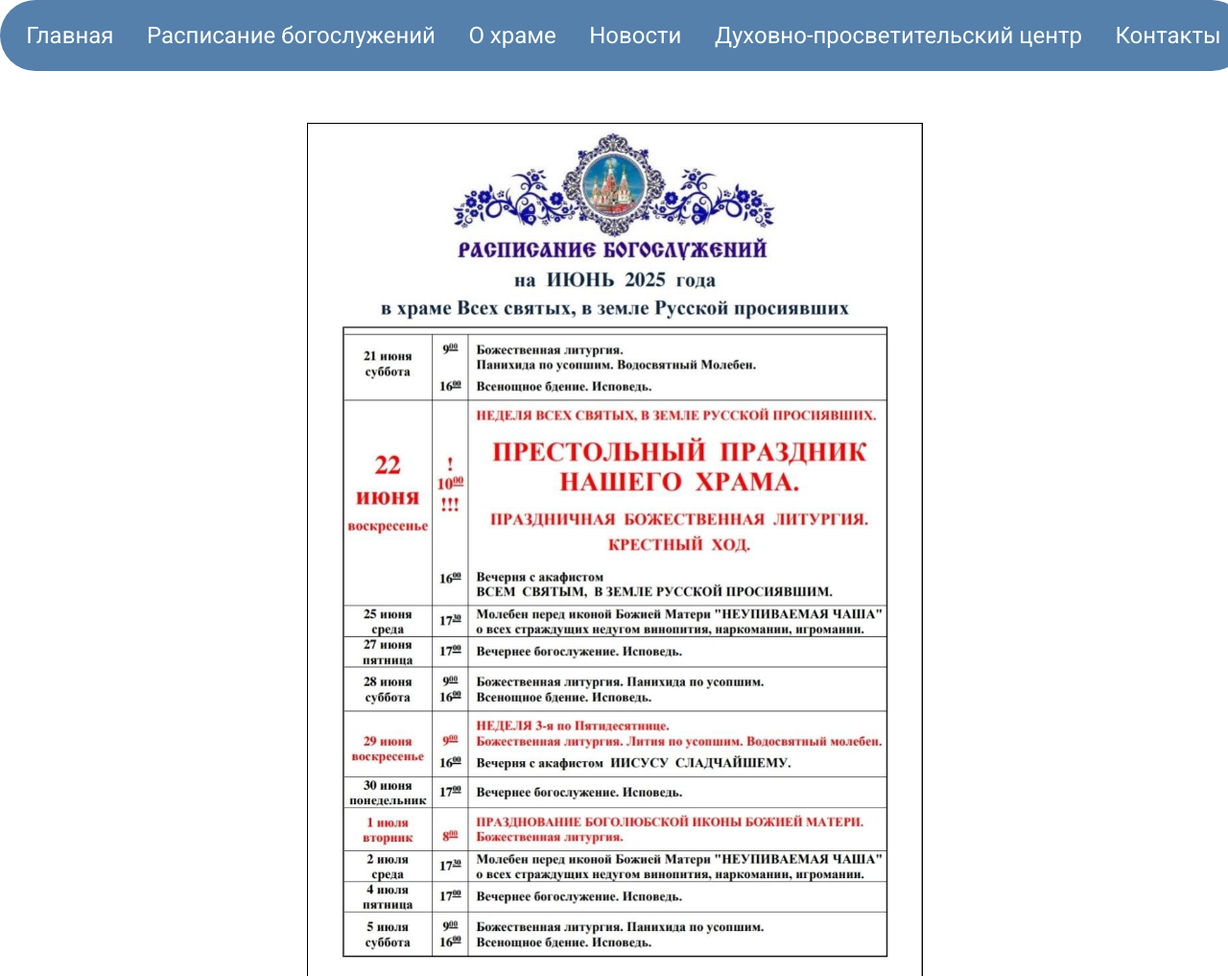
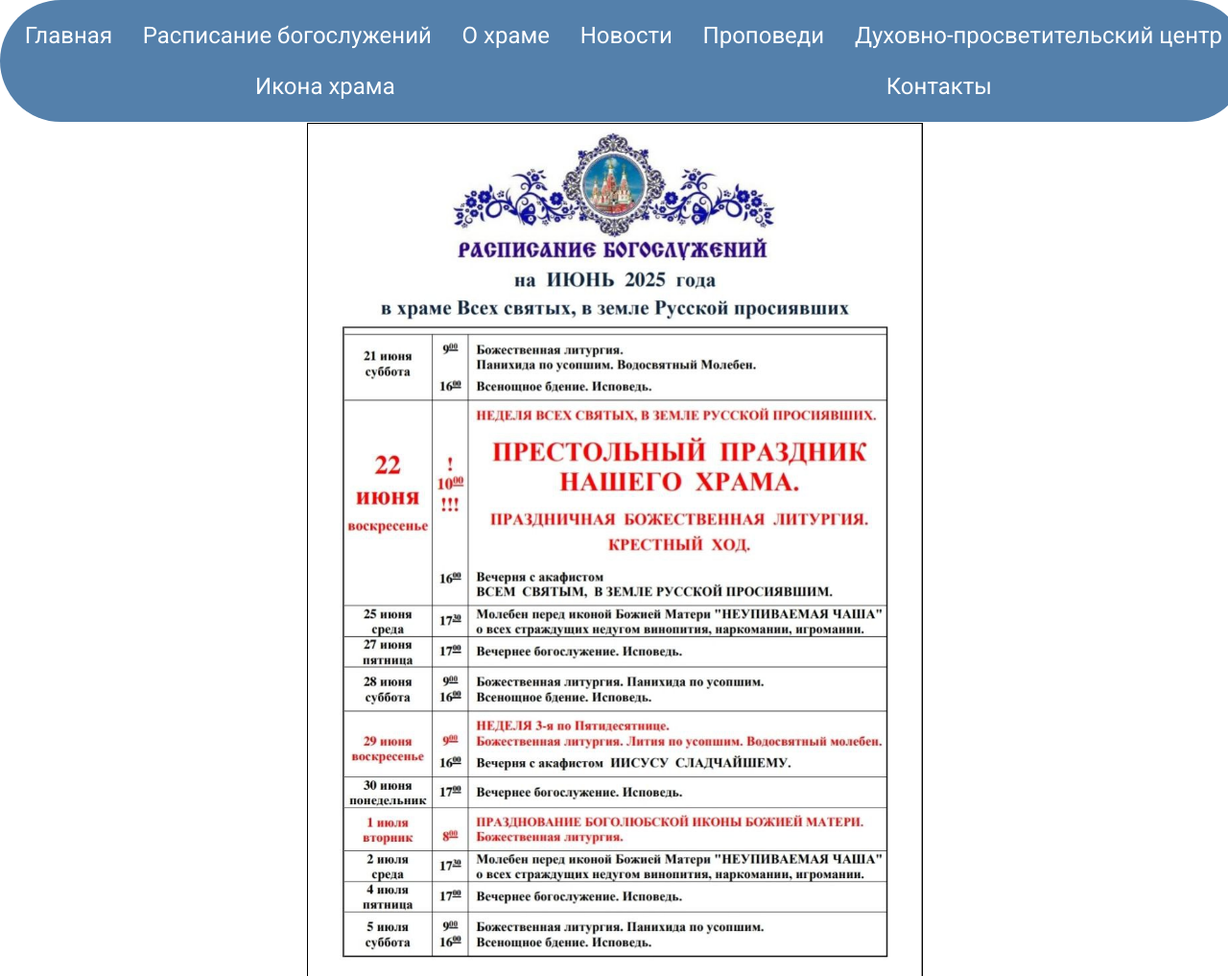
Before and after one commit to kakoetoimia/church_website_test, a plain HTML site: page timetable.html in a window 1280 px wide. Shown: the top 1017 px of the page at 96% size. Drawn offline with Linux system fonts and the light colour scheme.

Commit message:
Update timetable.html

```diff
--- a/timetable.html
+++ b/timetable.html
@@ -13,8 +13,9 @@
         <a href="timetable.html" class="menu_button">Расписание богослужений</a>
         <a href="about.html" class="menu_button">О храме</a>
         <a href="news.html" class="menu_button">Новости</a>
-
+        <a href="notations.html" class="menu_button">Проповеди</a>
         <a href="aducation.html" class="menu_button">Духовно-просветительский центр</a>
+        <a href="picture.html" class="menu_button">Икона храма</a>
         <a href="contacts.html" class="menu_button">Контакты</a>
               </div>
       <img id="timetable_img" src="style/img/5.jpg" alt="">
```
